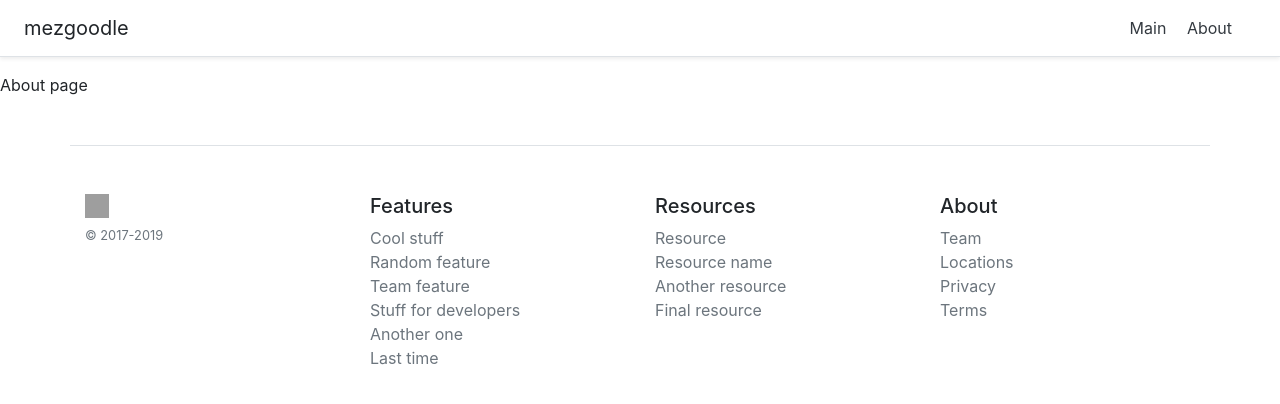
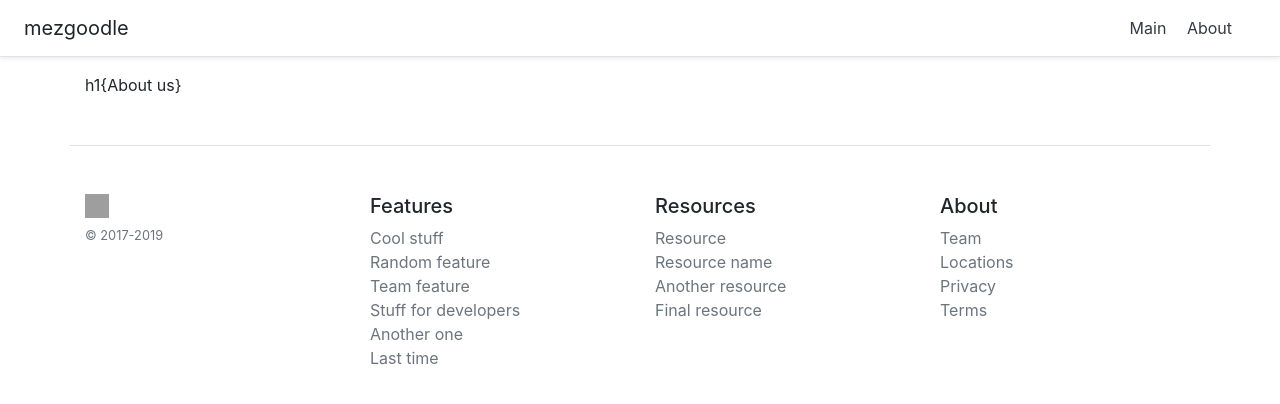
Before and after one commit to mezgoodle/flask-site, a Flask app: page /about in a window 1280 px wide. Shown: the top 404 px of the page. Run offline with Flask 2, Linux system fonts and the light colour scheme; some libraries are stand-ins or nearby versions; grey boxes are pictures that could not be loaded.

Commit message:
Update about.html

```diff
--- a/templates/about.html
+++ b/templates/about.html
@@ -4,5 +4,7 @@
 About page
 {% endblock title %}
 {% block content %}
-About page
+<div class="container">
+    h1{About us}
+</div>
 {% endblock content %}
```
